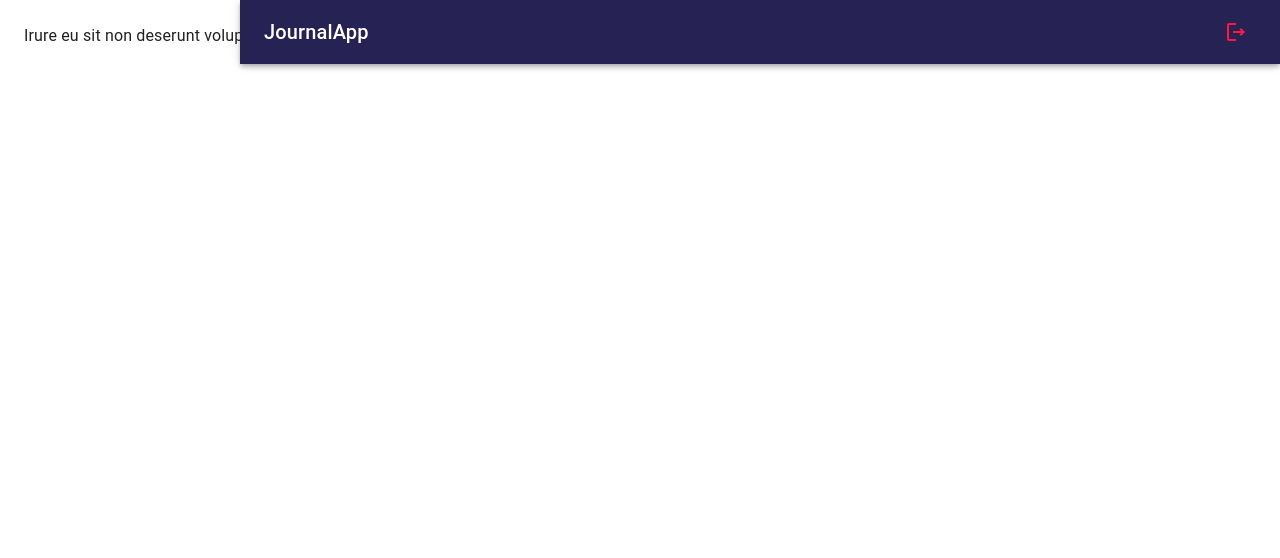
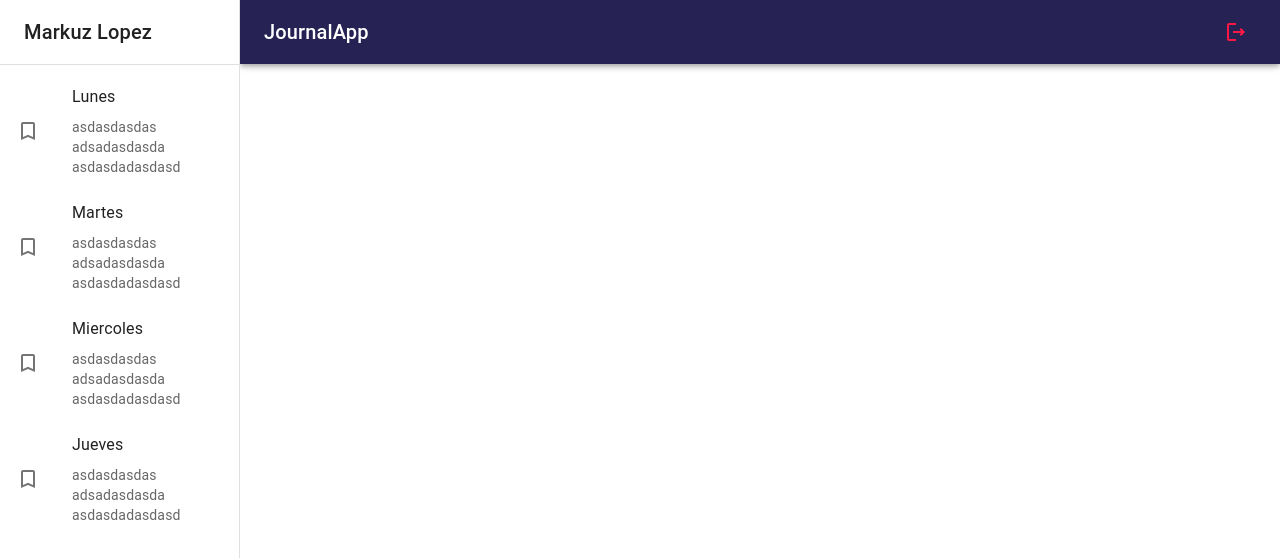
Before and after one commit to MarkuzLopez/journalWebAppFirebase, a React (Vite) app: page / in a window 1280 px wide. Shown: the top 558 px of the page. Built offline with nearby package versions, Linux system fonts and the light colour scheme.

Commit message:
feat: component sidebar

```diff
--- /dev/null
+++ b/src/journal/components/SideBar.jsx
@@ -0,0 +1,40 @@
+import { TurnedInNot } from '@mui/icons-material'
+import { Divider, Drawer, Grid, List, ListItemButton, ListItemIcon, ListItemText, Toolbar, Typography } from '@mui/material'
+import React from 'react'
+
+export const SideBar = ({ drawerWidth= 240 }) => {
+  return (
+    <Drawer variant='permanent' open
+        sx={{
+            display: { xs: 'block' },
+            '& .MuiDrawer-paper': { boxSizing: 'border-box', width: drawerWidth }
+        }} >
+
+        <Toolbar>
+            <Typography variant='h6' noWrap component="div">
+                Markuz Lopez
+            </Typography>
+        </Toolbar>
+
+        <Divider />
+
+        <List>
+            {
+                ['Lunes', 'Martes', 'Miercoles', 'Jueves'].map(text => (
+                    <ListItemButton key={text} >
+                        <ListItemIcon>
+                            <TurnedInNot />
+                        </ListItemIcon>
+
+                        <Grid container>
+                            <ListItemText primary={text} />
+                            <ListItemText secondary={'asdasdasdas adsadasdasda asdasdadasdasd'} />
+                        </Grid>
+                    </ListItemButton>
+                ))
+            }
+        </List>
+
+    </Drawer>
+  )
+}
--- a/src/journal/components/index.js
+++ b/src/journal/components/index.js
@@ -1 +1,2 @@
-export * from './Navbar'
+export * from './Navbar';
+export * from './SideBar';
--- a/src/journal/layout/JournalLayout.jsx
+++ b/src/journal/layout/JournalLayout.jsx
@@ -1,20 +1,23 @@
-import { Box } from '@mui/material'
+import { Box, Toolbar } from '@mui/material'
 import React from 'react'
-import { Navbar } from '../components'
+import { Navbar,  SideBar } from '../components'
+
+const drawerWidth =  240
 
 export const JournalLayout = ({ children }) => {
   return (
     <Box sx={{display: 'flex' }}>
         {/* Navbar  */}
-        <Navbar />
+        <Navbar drawerWidth={drawerWidth} />
 
         {/* Sidebar */}
+        <SideBar drawerWidth={ drawerWidth } />
         <Box
             component="nav"
             sx={{ flexGrow: 1, p: 3}}>
 
                 {/* Toolbar */}
-                { children }
+                <Toolbar />
         </Box>
     </Box>
   )
```
